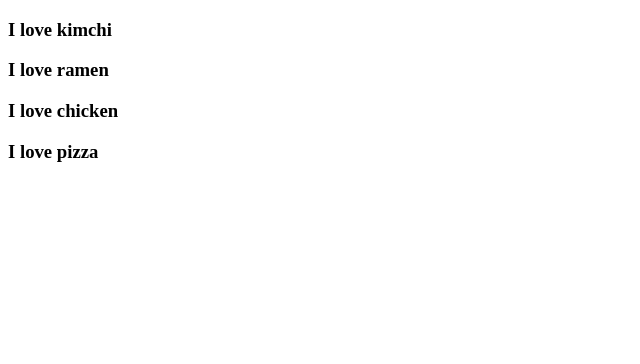
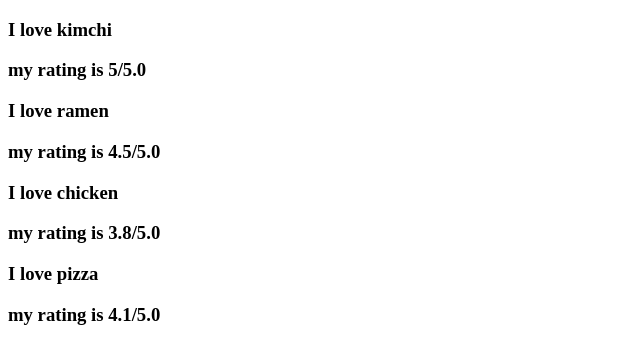
Before and after one commit to herrakam/study-react-mvapp, a React (Create React App) app: page / in a window 1280 px wide. Shown: the top 364 px of the page, without its empty margins (0-640 px from the left). Built offline with nearby package versions, Linux system fonts and the light colour scheme.

Commit message:
prop+ 오류 해결

```diff
--- a/package.json
+++ b/package.json
@@ -6,6 +6,7 @@
     "@testing-library/jest-dom": "^4.2.4",
     "@testing-library/react": "^9.3.2",
     "@testing-library/user-event": "^7.1.2",
+    "prop-types": "^15.7.2",
     "react": "^16.13.1",
     "react-dom": "^16.13.1",
     "react-scripts": "3.4.1"
--- a/src/App.js
+++ b/src/App.js
@@ -1,29 +1,36 @@
 import React from 'react';
+import propTypes from "prop-types";
 
-function Food({ name }) {
-  return <h3>I love {name}</h3>
+function Food({ name, rating }) {
+  return <div>
+    <h3>I love {name}</h3>
+    <h3>my rating is {rating}/5.0 </h3>
+  </div>
 }
 
 const foodILike = [
-  { name: "kimchi" },
-  { name: "ramen" },
-  { name: "chicken" },
-  { name: "pizza" }
+  { name: "kimchi", rating: 5 ,id:1},
+  { name: "ramen", rating: 4.5,id:2 },
+  { name: "chicken", rating: 3.8,id:3 },
+  { name: "pizza", rating: 4.1,id:4 }
 ]
-function renderFood(dish) {
 
-  return <Food name={dish.name} />
+Food.propTypes = {
+  name: propTypes.string.isRequired,
+  rating: propTypes.number
 
 }
 
 function App() {
   return (
     <div className="App">
-      {foodILike.map(renderFood)}
-
-
+      {foodILike.map((dish, index) => (
+        <Food
+          name={dish.name}
+          rating={dish.rating}
+          key = {index} />
+      ))}
     </div>
-
   );
 }
 
```
Also changed, not shown: 2 other files (tests, documents, lock files or other folders).
